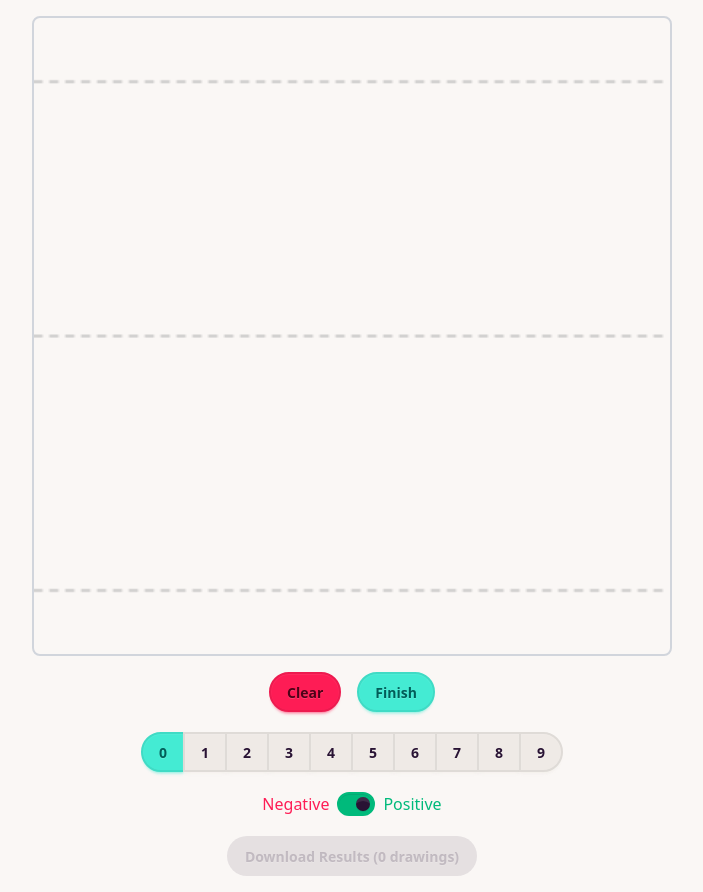
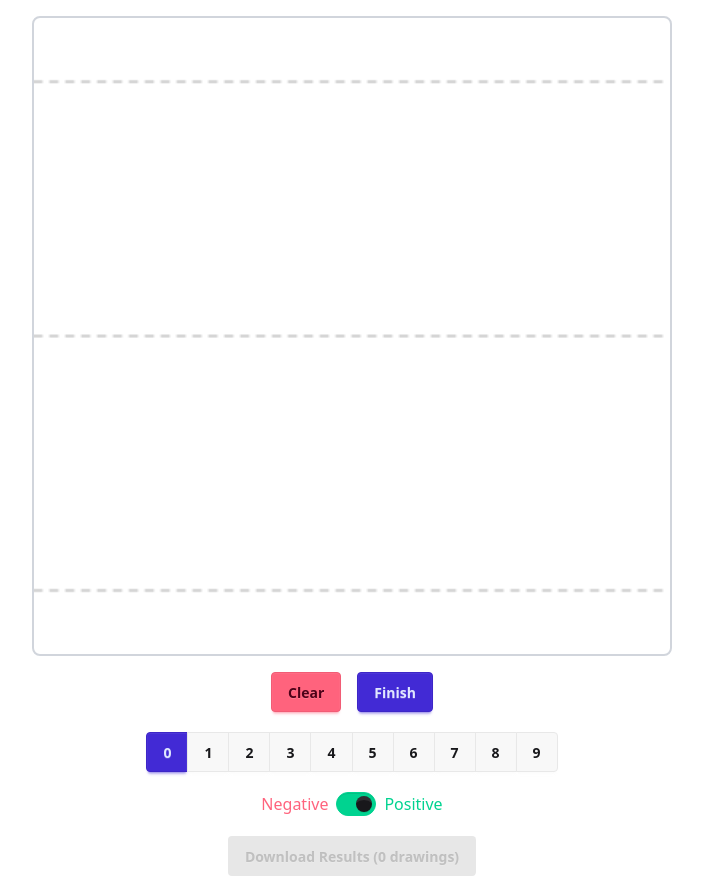
Before and after one commit to atollk/digit_draw_collect, a Vue app: page / in a window 1280 px wide. Shown: the whole page, without its empty margins (288-991 px from the left). Built offline with nearby package versions, Linux system fonts and the light colour scheme.

Commit message:
fix colors

```diff
--- a/src/components/Drawing.vue
+++ b/src/components/Drawing.vue
@@ -79,7 +79,7 @@
 
     // Reset dash and return to drawing settings
     ctx.setLineDash([])
-    ctx.strokeStyle = "black"
+    ctx.strokeStyle = window.getComputedStyle(document.documentElement).getPropertyValue("--color-primary")
     ctx.lineWidth = STROKE_WIDTH
 }
 
--- a/src/style.css
+++ b/src/style.css
@@ -1,4 +1,4 @@
 @import "tailwindcss";
 @plugin "daisyui" {
-    themes: light --default, dark --prefersdark, cupcake;
+    themes: light --default, dark --prefersdark;
 }
```
